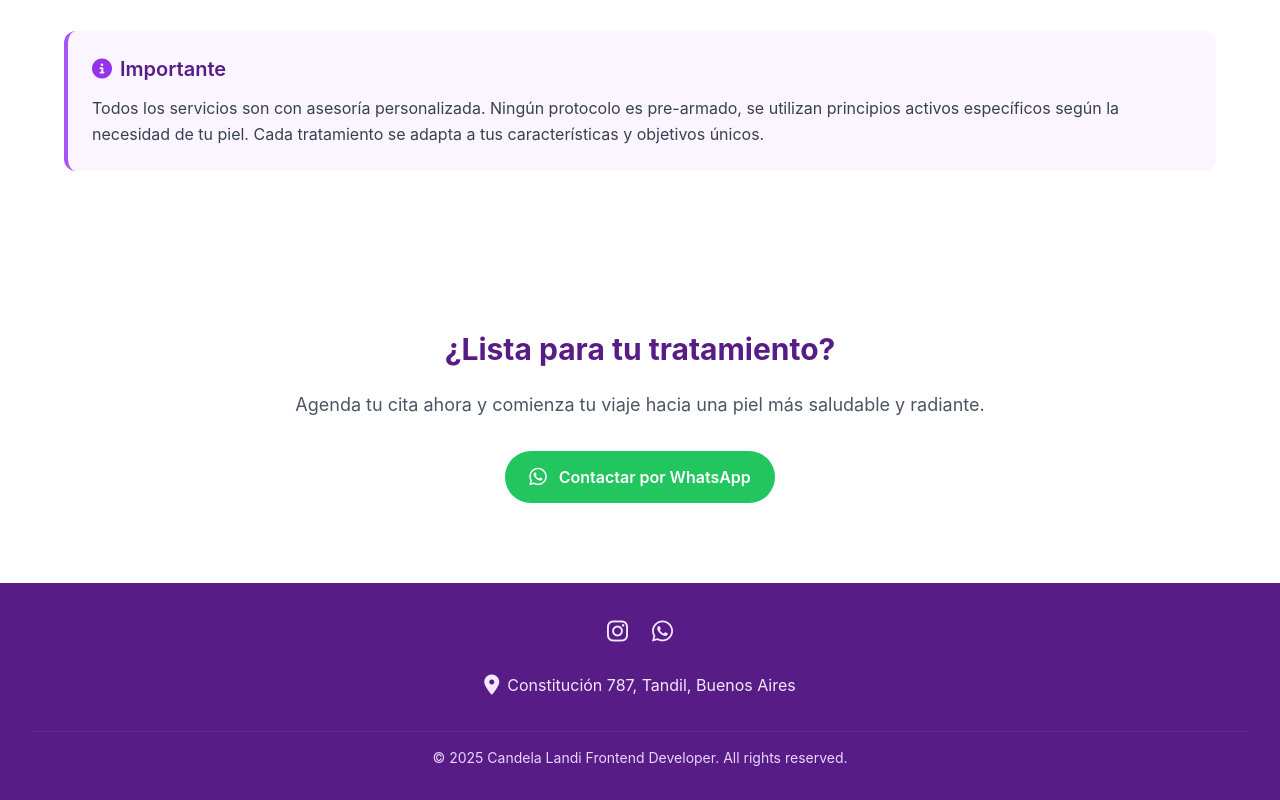
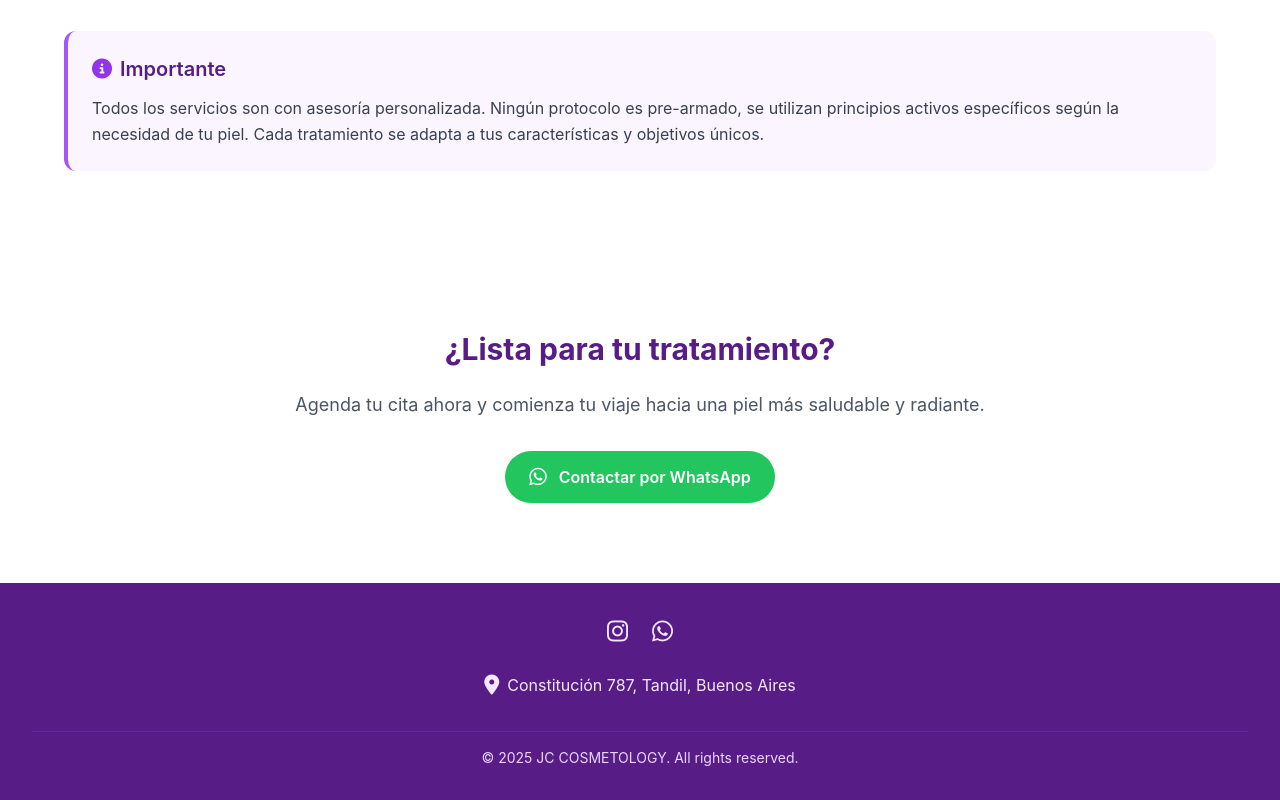
Before and after one commit to CandeLandi/jc-cosmetology, an Angular app: page / in a window 1280 px wide. Shown: the part 4390-5190 px from the top of the page. Built offline with nearby package versions, Linux system fonts and the light colour scheme.

Commit message:
change footer

```diff
--- a/src/app/components/footer/footer.component.html
+++ b/src/app/components/footer/footer.component.html
@@ -36,7 +36,7 @@
     </div>
 
     <div class="mt-8 pt-4 border-t border-purple-800 text-center text-purple-200 text-sm">
-      <p>&copy; {{ currentYear }} Candela Landi Frontend Developer. All rights reserved.</p>
+      <p>&copy; {{ currentYear }} JC COSMETOLOGY. All rights reserved.</p>
     </div>
   </div>
 </footer>
```
